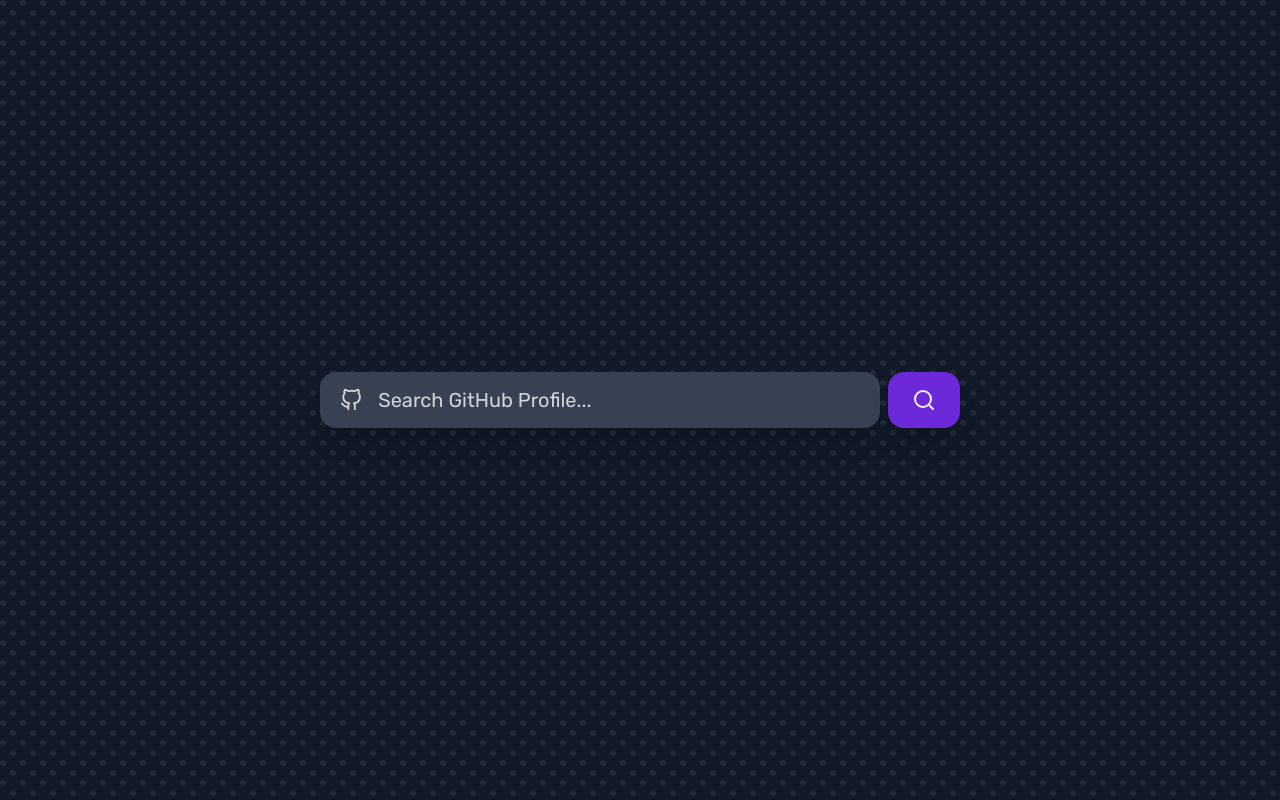
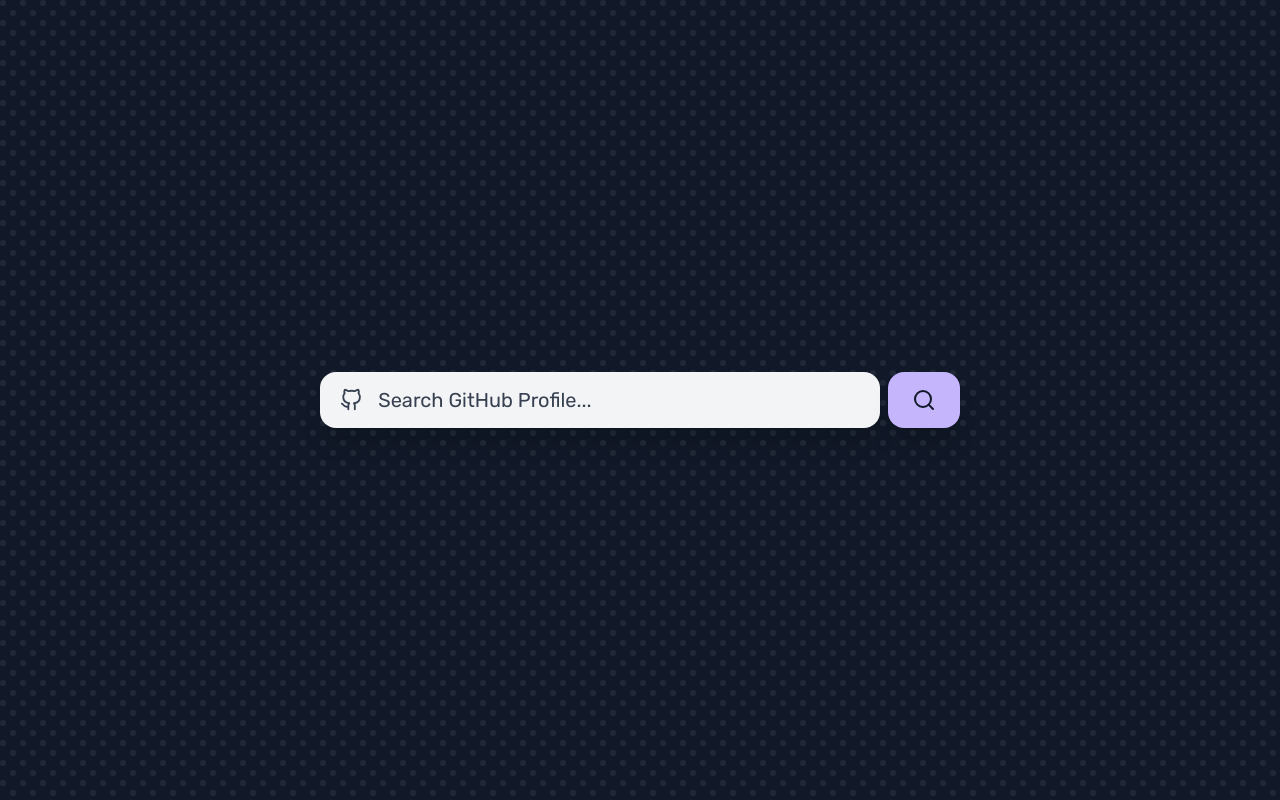
Before and after one commit to gustavomorinaga/reactsetup, a Next.js app: page / in a window 1280 px wide. Built offline with nearby package versions, Linux system fonts and the light colour scheme.

Commit message:
fix: light and dark themes

```diff
--- a/src/components/Loader/index.module.scss
+++ b/src/components/Loader/index.module.scss
@@ -1,6 +1,5 @@
 .ldsRoller {
-	@apply
-		relative
+	@apply relative
 		inline-block
 		w-5
 		h-5;
--- a/src/components/Search/index.module.scss
+++ b/src/components/Search/index.module.scss
@@ -1,3 +1,4 @@
+@layer components {
 	.container {
 		@apply w-full h-full overflow-hidden
 			flex items-center justify-center;
@@ -7,9 +8,9 @@
 
 			& label {
 				@apply w-full flex items-center gap-4 px-4
-				bg-gray-700 focus-within:bg-gray-600
-				border-4 border-transparent focus-within:border-purple-500 rounded-2xl
-				text-gray-300 focus-within:text-white
+					bg-gray-100 dark:bg-gray-700 dark:focus-within:bg-gray-600
+					border-4 border-transparent dark:focus-within:border-purple-500 rounded-2xl
+					text-gray-700 dark:text-gray-300 focus-within:text-black dark:focus-within:text-white
 					shadow-xl
 					transition ease-in-out;
 
@@ -21,16 +22,16 @@
 					@apply w-full h-full
 						appearance-none leading-tight outline-none
 						bg-transparent
-						md:text-xl text-lg font-sans text-gray-200 focus-within:text-white
-						placeholder-gray-300 focus:placeholder-gray-200
+						md:text-xl text-lg font-sans text-gray-800 dark:text-gray-200 focus-within:text-black dark:focus-within:text-white
+						placeholder-gray-700 dark:placeholder-gray-300 focus:placeholder-gray-800 dark:focus:placeholder-gray-200
 						transition ease-in-out;
 				}
 			}
 
 			& button {
 				@apply flex items-center justify-center px-6 py-4
-				text-2xl text-gray-100
-				bg-purple-700 hover:bg-purple-800
+					text-2xl text-gray-900 dark:text-gray-100
+					bg-purple-300 dark:bg-purple-700 hover:bg-purple-200 dark:hover:bg-purple-800
 					rounded-2xl
 					shadow-xl
 					transition ease-in-out
@@ -38,3 +39,4 @@
 			}
 		}
 	}
+}
```
Also changed, not shown: src/components/User/index.module.scss (+13 -6 lines). Lines whose indentation alone changed are shown as unchanged.
